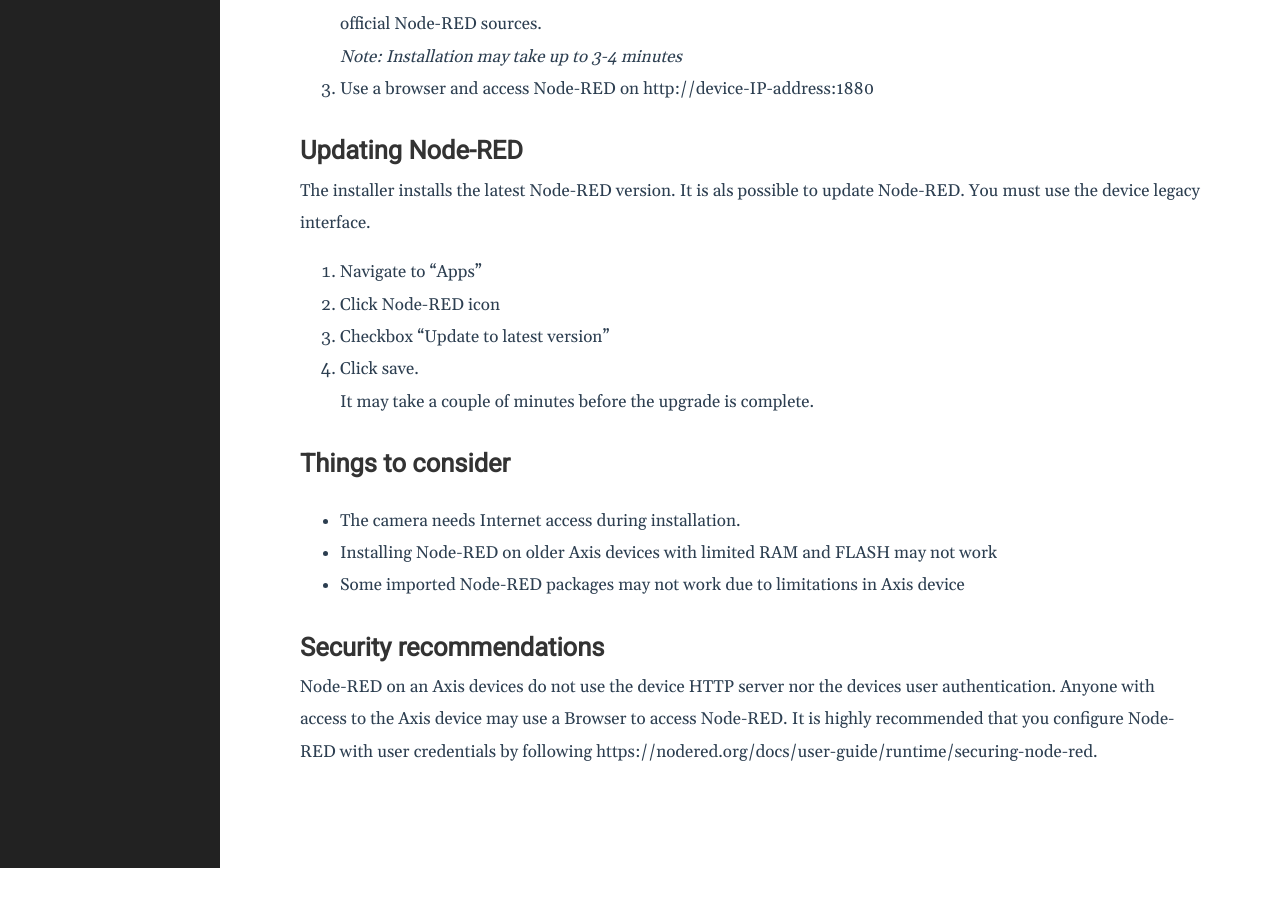
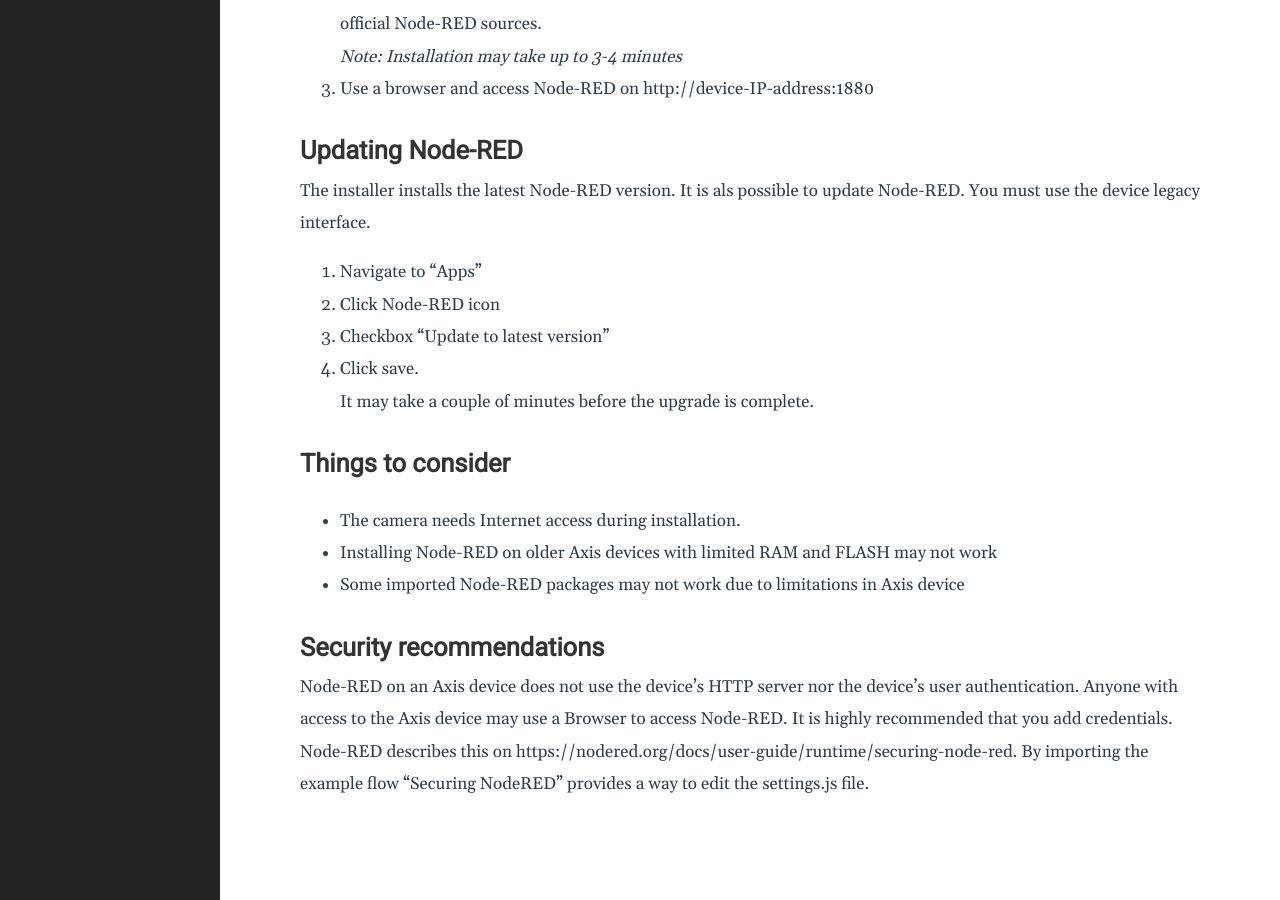
Before and after one commit to pandosme/pandosme.github.io, a Jekyll site: the page built from docs/_posts/2022-10-02-nodered-acap.md, in a window 1280 px wide and 900 px high, scrolled down 1504 px. Built offline with Jekyll 4.4.1, drawn with Linux system fonts in a browser that asks for light colours; before the commit the page ends 2372 px from its top, so only the background shows below that.

Commit message:
Update 2022-10-02-nodered-acap.md

```diff
--- a/docs/_posts/2022-10-02-nodered-acap.md
+++ b/docs/_posts/2022-10-02-nodered-acap.md
@@ -57,6 +57,5 @@ It may take a couple of minutes before the upgrade is complete.
 * Some imported Node-RED packages may not work due to limitations in Axis device
 
 ## Security recommendations
-Node-RED on an Axis devices do not use the device HTTP server nor the devices user authentication.  Anyone with access
-to the Axis device may use a Browser to access Node-RED.  It is highly recommended that you configure Node-RED with user
-credentials by following https://nodered.org/docs/user-guide/runtime/securing-node-red.
+Node-RED on an Axis device does not use the device's HTTP server nor the device's user authentication.   Anyone with access
+to the Axis device may use a Browser to access Node-RED.  It is highly recommended that you add credentials.  Node-RED describes this on https://nodered.org/docs/user-guide/runtime/securing-node-red.  By importing the example flow "Securing NodeRED" provides a way to edit the settings.js file.
```
